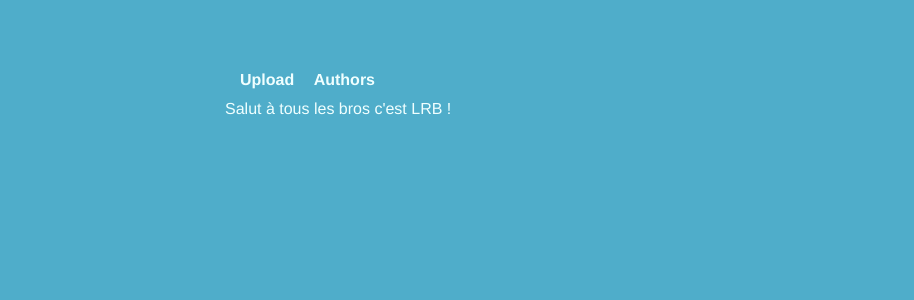
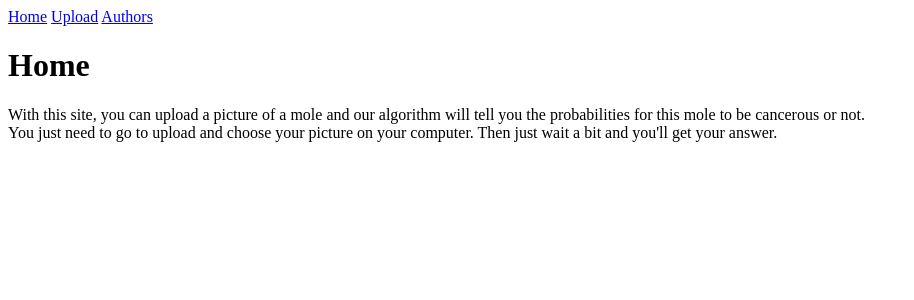
Before and after one commit to lise-amen/challenge-mole, a Flask app: page / in a window 1280 px wide. Shown: the top 300 px of the page, without its empty margins (0-914 px from the left). Run offline with Flask 2, Linux system fonts and the light colour scheme.

Commit message:
Add changes to the app. Saving files now works properly

```diff
--- a/app/app.py
+++ b/app/app.py
@@ -5,25 +5,57 @@ from werkzeug.utils import secure_filename
 
 
 app = Flask(__name__, template_folder="templates")
-UPLOAD_FOLDER = './uploads'
-ALLOWED_EXTENSIONS = set(['png', 'jpg', 'jpeg', 'BMP'])
 
-app.config['UPLOAD_FOLDER'] = UPLOAD_FOLDER
+app.config['IMAGE_UPLOADS'] = "/home/melvin/Documents/BeCode/Projects/challenge-mole/app/static/image/uploads"
+app.config["ALLOWED_IMAGE_EXTENSIONS"] = ["JPG", "JPEG", "PNG", "BMP"]
 
 @app.route('/')
 def home():
 	return render_template("start.html")
 
-@app.route('/upload')
-def upload_file():
-   return render_template('upload.html')
+def allowed_image(filename):
 
-@app.route('/uploader', methods = ['GET', 'POST'])
-def upload_files():
-   if request.method == 'POST':
-      f = request.files['file']
-      f.save(secure_filename(f.filename))
-      return 'file uploaded successfully'
+	if not "." in filename:
+		return False
+
+	ext = filename.rsplit(".", 1)[1]
+
+	if ext.upper() in app.config["ALLOWED_IMAGE_EXTENSIONS"]:
+		return True
+
+	else:
+		return False
+
+@app.route('/upload', methods=["GET", "POST"])
+def upload_image():
+
+	if request.method == "POST":
+
+		if request.files:
+
+			image = request.files["image"]
+
+			if image.filename == "":
+				print("Image must have a filename")
+				return redirect(request.url)
+
+			if not allowed_image(image.filename):
+				print("That image extension is not allowed")
+				return redirect(request.url)
+
+			else:
+				filename = secure_filename(image.filename)
+
+				image.save(os.path.join(app.config["IMAGE_UPLOADS"], filename))
+
+			print("Image saved")
+
+			return redirect("/uploaded")
+	return render_template('upload.html')
+
+@app.route("/uploaded", methods=["GET", "POST"])
+def uploaded_image():
+	return "Ok tu as upload une image"
 
 @app.route("/authors")
 def authors():
--- a/app/static/css/main.css
+++ b/app/static/css/main.css
@@ -56,6 +56,11 @@ h1{
     text-decoration: none;
     font-weight: bold;
 }
+
+.git:hover {
+    color :darkgoldenrod;
+}
+
 .button {
     margin-top: 20px;
       box-shadow:inset 0px 1px 0px 0px #f7c5c0;
--- a/app/templates/authors.html
+++ b/app/templates/authors.html
@@ -1,6 +1,8 @@
 {% extends "base.html" %}
 
 {% block content %}
+
+    <h1>Authors</h1>
     <div class=div_authors>
         <ul class="authors">
             <li class="details">Melvin :<a class="git" href="https://github.com/Melvin-Leroy">lien GitHub</a> </li>
--- a/app/templates/base.html
+++ b/app/templates/base.html
@@ -1,6 +1,5 @@
 <html>
     <head>
-        <link rel="stylesheet" href="../static/css/main.css">
         {% if title %}
         <title>{{ title }}</title>
         {% else %}
@@ -10,8 +9,9 @@
     <body>
         <div class ="header_menu">
             <p id = "menu">
-            <a class="link_menu" href="{{ url_for('upload_file') }}">Upload</a>
-            <a class="link_menu" href="{{ url_for('authors') }}">Authors</a>
+                <a class="link_menu" href="{{ url_for('home') }}">Home</a>
+                <a class="link_menu" href="{{ url_for('upload_image') }}">Upload</a>
+                <a class="link_menu" href="{{ url_for('authors') }}">Authors</a>
             </p>
         </div>
     <div class="main_content">
--- a/app/templates/start.html
+++ b/app/templates/start.html
@@ -2,8 +2,12 @@
 
 {% block content %}
 
+    <h1>Home</h1>
     <div class="main-content">
-        Salut à tous les bros c'est LRB !
+        With this site, you can upload a picture of a mole and our algorithm will tell you the probabilities for this mole to be cancerous or not.
+    </div>
+    <div class="main-content">
+        You just need to go to upload and choose your picture on your computer. Then just wait a bit and you'll get your answer.
     </div>
 
 {% endblock %}
```
Also changed, not shown: app/templates/upload.html (+12 -4 lines), app/templates/uploaded.html (added, +7 -0 lines). Lines whose indentation alone changed are shown as unchanged.
